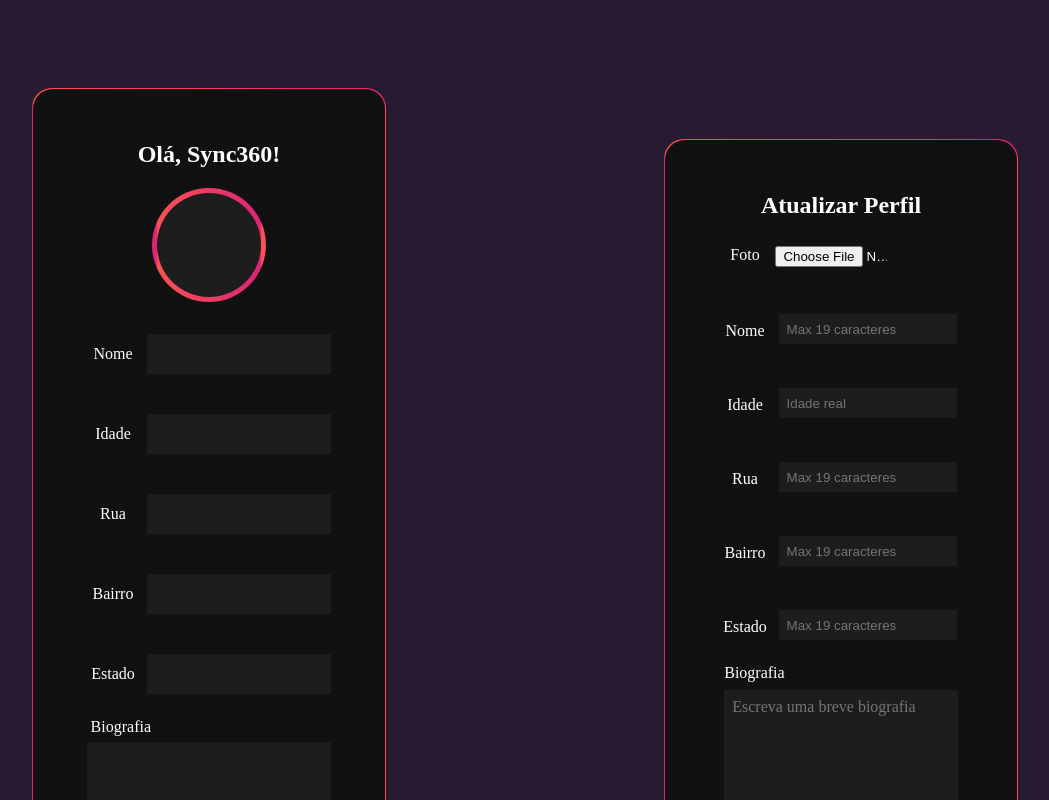
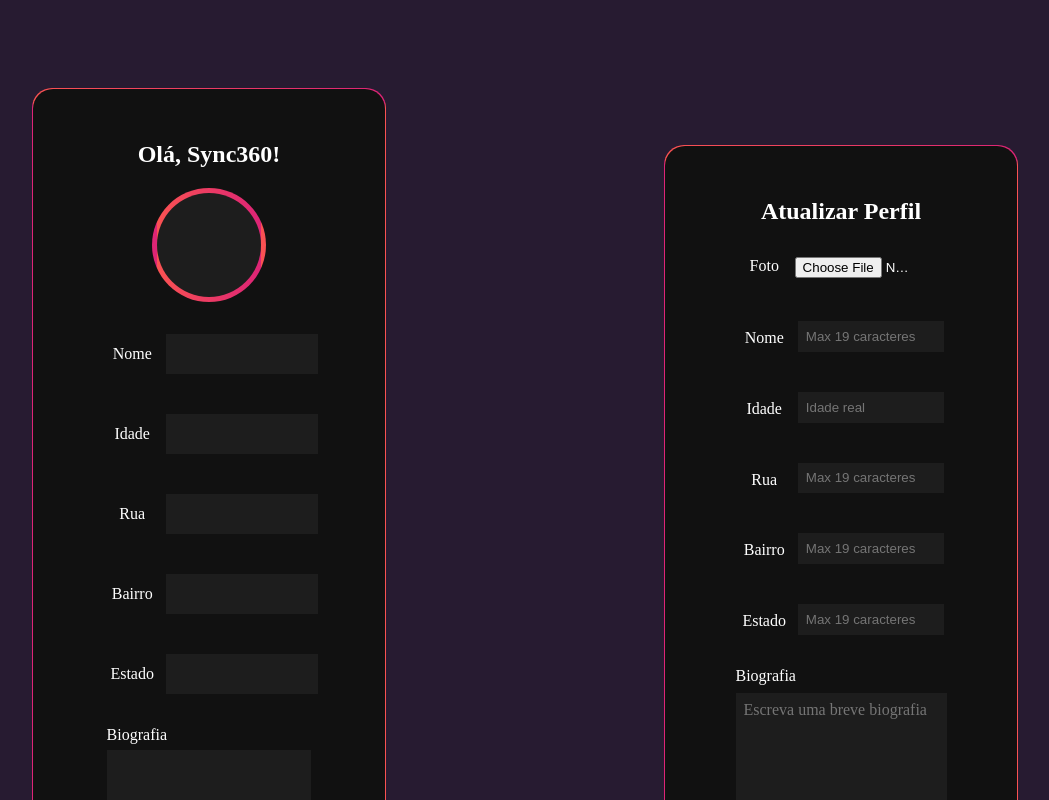
Before and after one commit to BrunoOlv10/perfil-sync360, a React (Create React App) app: page / in a window 1280 px wide. Shown: the top 800 px of the page, without its empty margins (115-1164 px from the left). Built offline with nearby package versions, Linux system fonts and the light colour scheme.

Commit message:
add updates layout

```diff
--- a/src/components/ContainerForm.js
+++ b/src/components/ContainerForm.js
@@ -145,19 +145,19 @@ const handleImagemChange = (event) => {
         <div className='card'>
             <h2 className='titulo-perfil'>Atualizar Perfil</h2>
             <form onSubmit={handleSubmit}>
-              <div className='infos-form'>
+              <div className='infos'>
                 <label htmlFor="imagem" className='categoria-especial'>Foto</label>
                 <input type="file" className='enviar-imagem' name='imagem' id='imagem' accept="image/*" onChange={handleImagemChange}/>
-                <label htmlFor="nome" className='categoria'>Nome</label>
+                <label htmlFor="nome" className='categoria-form'>Nome</label>
                 <input type="text" placeholder='Max 19 caracteres' maxLength='19' className='dados-escritos' name='nome' id='nome' value={dadosFormulario.nome} onChange={handleChange}/>
-                <label htmlFor="idade" className='categoria'>Idade</label>
+                <label htmlFor="idade" className='categoria-form'>Idade</label>
                 <input type="number" placeholder='Idade real' className='dados-escritos' name='idade' id='idade' value={dadosFormulario.idade} onChange={handleChange} onKeyPress={handleKeyPress}/>
                 {errorMessage && <div className='container-error'><span className="error-tooltip">{errorMessage}</span></div>}
-                <label htmlFor="rua" className='categoria'>Rua</label>
+                <label htmlFor="rua" className='categoria-form'>Rua</label>
                 <input type="text" placeholder='Max 19 caracteres' maxLength='19' className='dados-escritos' name='rua' id='rua' value={dadosFormulario.rua} onChange={handleChange}/>
-                <label htmlFor="bairro" className='categoria'>Bairro</label>
+                <label htmlFor="bairro" className='categoria-form'>Bairro</label>
                 <input type="text" placeholder='Max 19 caracteres' maxLength='19' className='dados-escritos' name='bairro' id='bairro' value={dadosFormulario.bairro} onChange={handleChange}/>
-                <label htmlFor="estado" className='categoria'>Estado</label>
+                <label htmlFor="estado" className='categoria-form'>Estado</label>
                 <input type="text" placeholder='Max 19 caracteres' maxLength='19' className='dados-escritos' name='estado' id='estado' value={dadosFormulario.estado} onChange={handleChange}/>
               </div>
                 <div className='container-biografia'>
--- a/src/components/ContainerPerfil.js
+++ b/src/components/ContainerPerfil.js
@@ -25,16 +25,16 @@ const ContainerPerfil = ({dadosPerfil}) => {
           )}
           </div>
         </div>
-        <div className='infos-perfil' ref={perfilRef}>
+        <div className='infos' ref={perfilRef}>
           <label className='categoria-especial'>Nome</label>
           <div className='dados-especial'>{dadosPerfil.nome}</div>
-          <label className='categoria'>Idade</label>
+          <label className='categoria-perfil'>Idade</label>
           <div className='dados'>{dadosPerfil.idade}</div>
-          <label className='categoria'>Rua</label>
+          <label className='categoria-perfil'>Rua</label>
           <div className='dados'>{dadosPerfil.rua}</div>
-          <label className='categoria'>Bairro</label>
+          <label className='categoria-perfil'>Bairro</label>
           <div className='dados'>{dadosPerfil.bairro}</div>
-          <label className='categoria'>Estado</label>
+          <label className='categoria-perfil'>Estado</label>
           <div className='dados'>{dadosPerfil.estado}</div>
           <div className='biografia-perfil'>
             <label>Biografia</label>
--- a/src/styles/components/App.sass
+++ b/src/styles/components/App.sass
@@ -23,6 +23,10 @@
     border-radius: 20px
     padding: 2rem 1rem
 
+.infos
+    display: grid
+    grid-template-columns: 4vw 12vw
+
 h2:hover, label:hover
     cursor: default
     background: variables.$gradient
--- a/src/styles/components/ContainerForm.sass
+++ b/src/styles/components/ContainerForm.sass
@@ -4,14 +4,13 @@ form
     display: flex
     flex-direction: column
     align-items: center
-    width: 25vw
-
-.infos-form
-    display: grid
-    grid-template-columns: 4vw 15vw
+    width: 27.5vw
 
 .titulo-perfil
-    margin-bottom: 0
+    margin-bottom: 5px
+
+.categoria-form
+    margin-top: 3rem
 
 .enviar-imagem
     height: 1.5rem
@@ -22,9 +21,9 @@ form
     background-color: #1d1d1d
     color: #fff
     border: none
-    margin: 2.7rem 0 0 0.5rem
+    margin: 2.5rem 0 0 0.5rem
     height: 1.8rem
-    width: 10.5rem
+    width: 8.5rem
     padding-left: 0.5rem
 
 .container-error
@@ -50,7 +49,7 @@ form
     width: 100%
     height: 10%
     text-align: left
-    margin-top: 1.5rem
+    margin-top: 2rem
 
 textarea
     background-color: #1d1d1d
@@ -59,7 +58,7 @@ textarea
     font-size: 16px
     border: none
     min-height: 10vw
-    min-width: 17vw
+    min-width: 14vw
     max-height: 30vw
     max-width: 23vw
     margin-top: 0.5rem
--- a/src/styles/components/ContainerPerfil.sass
+++ b/src/styles/components/ContainerPerfil.sass
@@ -1,8 +1,4 @@
 @use '../../variables'
-
-.infos-perfil
-    display: grid
-    grid-template-columns: 4vw 15vw
 
 .img-degrade
     height: 6.5rem
@@ -23,7 +19,7 @@
     position: relative
     border-radius: 50%
 
-.categoria
+.categoria-perfil
    margin-top: 3.2rem
 
 .dados, .dados-especial
@@ -33,7 +29,7 @@
     padding: 0 0.5rem
     background-color: #1d1d1d
     height: 2.5rem
-    width: 10.5rem
+    width: 8.5rem
 
 .dados
     margin: 2.5rem 0 0 0.5rem
@@ -44,7 +40,7 @@
 .biografia-perfil
     width: 100%
     height: 10%
-    margin: 1.5rem 0 0 0.2rem
+    margin-top: 2rem
 
 .biografia-especial
     display: flex
@@ -53,5 +49,5 @@
     background-color: #1d1d1d
     min-height: 10vw
     max-width: 23vw
-    margin-top: 3rem
+    margin-top: 3.5rem
     margin-left: -4vw
```
